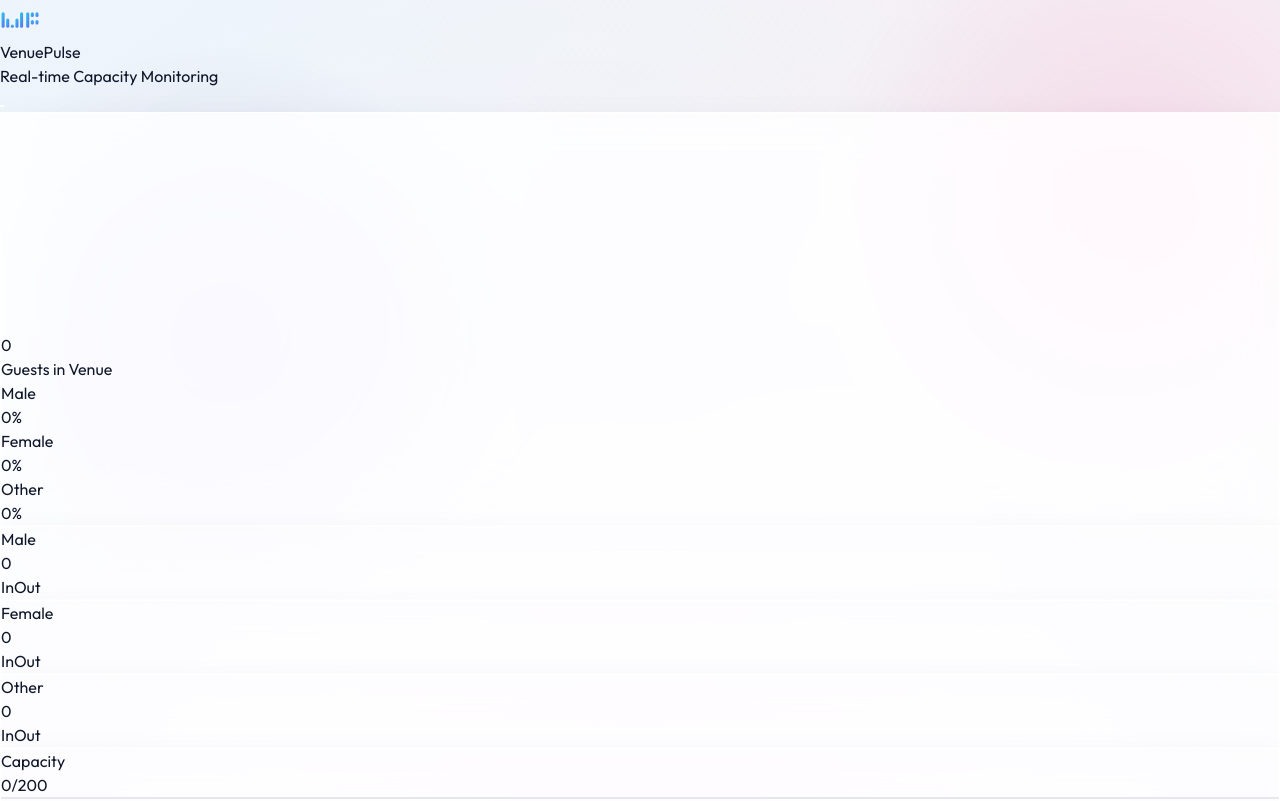
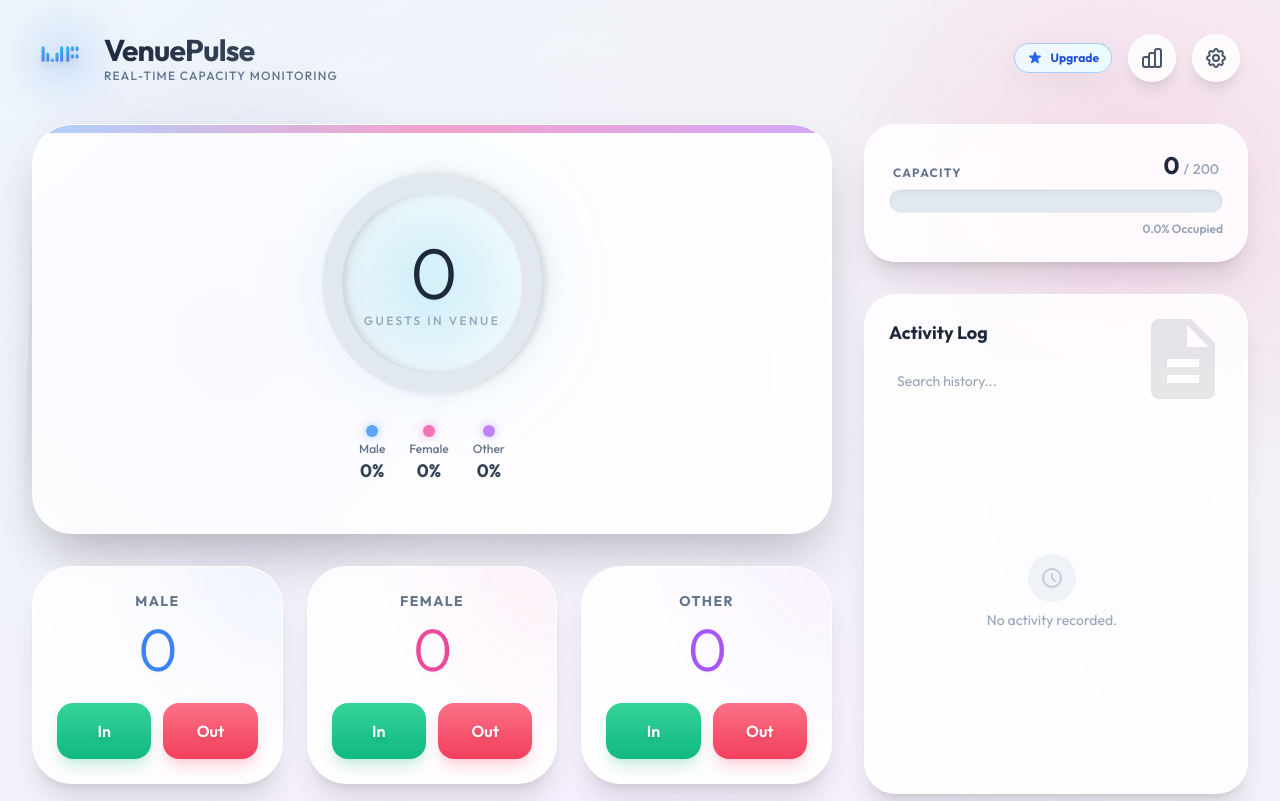
Before and after one commit to zekaj03/VenuePulse, a React (Vite) app: page / in a window 1280 px wide. Shown: the top 801 px of the page. Built offline with nearby package versions, Linux system fonts and the light colour scheme.

Commit message:
Fix: Update Tailwind config to scan root directory files
- Added "./*.{js,ts,jsx,tsx}" to Tailwind content paths
- Fixes missing CSS classes issue (CSS grew from 6.9KB to 55.73KB)
- All Tailwind classes from App.tsx and AnalyticsDashboard.tsx now included

This fixes the broken UI rendering issue.

```diff
--- a/tailwind.config.js
+++ b/tailwind.config.js
@@ -2,6 +2,7 @@
 export default {
   content: [
     "./index.html",
+    "./*.{js,ts,jsx,tsx}",
     "./src/**/*.{js,ts,jsx,tsx}",
   ],
   theme: {
```
